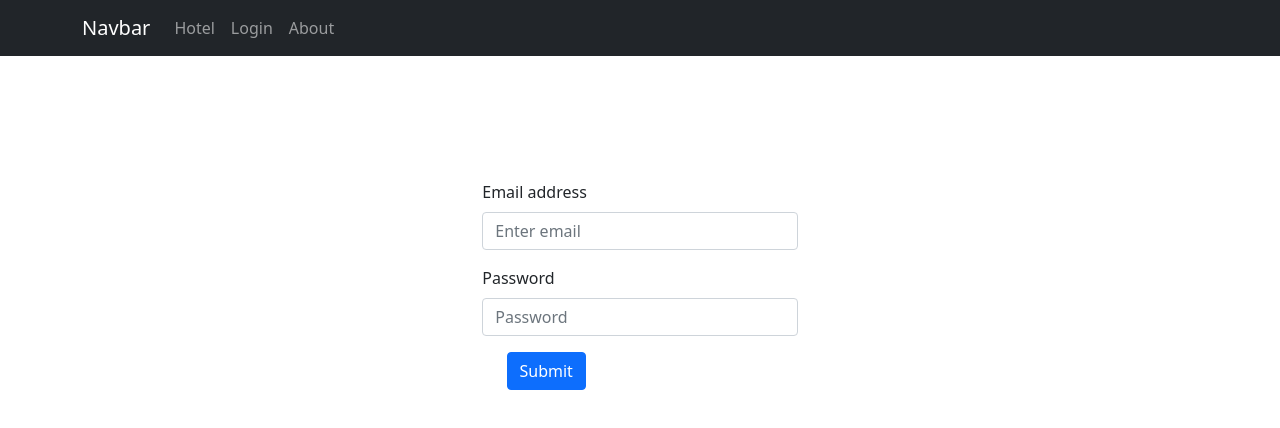
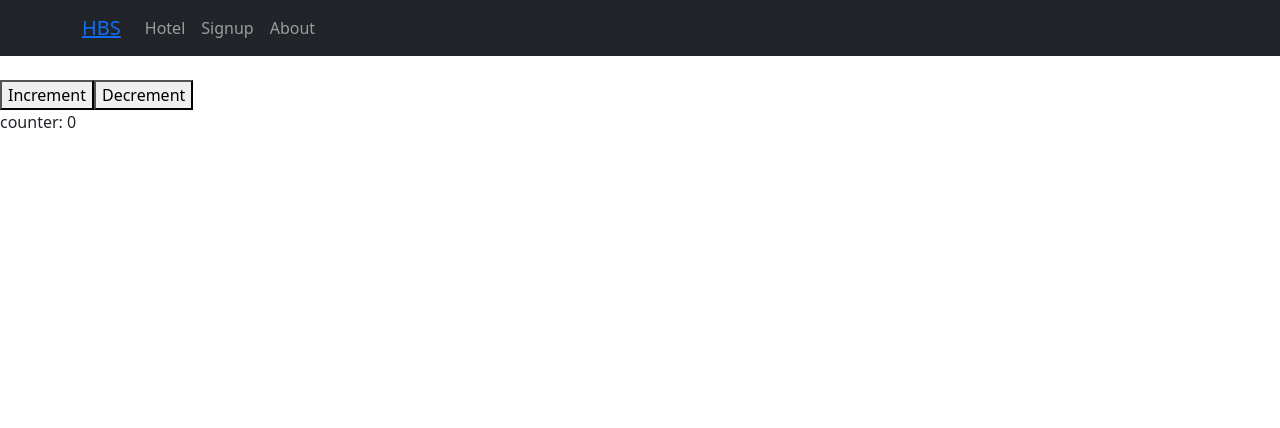
Before and after one commit to talihaarif13/reactproject, a React (Create React App) app: page /lifecycle in a window 1280 px wide. Shown: the top 428 px of the page. Built offline with nearby package versions, Linux system fonts and the light colour scheme.

Commit message:
component life cycle routes dynamic routes hooks_useparam_setstate

```diff
--- a/package.json
+++ b/package.json
@@ -10,6 +10,7 @@
     "react": "^17.0.2",
     "react-bootstrap": "^2.0.4",
     "react-dom": "^17.0.2",
+    "react-router-dom": "^6.2.1",
     "react-scripts": "5.0.0",
     "web-vitals": "^2.1.2"
   },
--- /dev/null
+++ b/src/About.js
@@ -0,0 +1,10 @@
+import React from "react";
+
+function About(){
+    return(
+        <div>
+            <h1>this is about page</h1>
+        </div>
+    );
+}
+export default About;
--- a/src/App.js
+++ b/src/App.js
@@ -1,13 +1,33 @@
 import React from "react";
 import NavBar from "./NavBar";
+// import Signup from "./Signup";
+import { Routes, Route } from "react-router-dom";
+import Home from "./Home";
+import Hotel from "./Hotel";
+import About from "./About";
 import Signup from "./Signup";
+import Room from "./Room";
+import LifeCycle from './LifeCycle';
 
-function App(){
-  return(
+
+function App() {
+  return (
     <div>
-      <NavBar headings = {["Hotel", "Login", "About"]} />
-      <Signup/>
+
+      {/* exact matchs exactly  but if not use will partially match*/}
+
+      <NavBar headings={["Hotel", "Signup", "About"]} />
+      <Routes>
+        <Route exact path="/" element={<Home />} />
+        <Route exact path = "/Hotel" element={ <Hotel/> } />
+        <Route exact path="/About" element={<About />} />
+        <Route exact path="/Signup" element={<Signup />} />
+        <Route path="/room/:id" element={< Room />}/>
+        <Route path = '/lifecycle' element={< LifeCycle />}/>
+      </Routes>
+
     </div>
+
   );
 }
 export default App;
--- /dev/null
+++ b/src/Home.js
@@ -0,0 +1,10 @@
+import React from "react";
+
+function Home(){
+    return(
+        <div>
+            <h1>this is home page</h1>
+        </div>
+    );
+}
+export default Home;
--- /dev/null
+++ b/src/Hotel.js
@@ -0,0 +1,64 @@
+import React from "react";
+// import { Outlet } from 'react-router-dom'
+import {Link} from "react-router-dom";
+import {  Button } from "react-bootstrap";
+
+function Hotel(){
+    //const rooms = ['room1', 'room2', 'room3'];
+    const rentals = [{
+        _id: 1,
+        title: "Nice Shahghouse Biryani",
+        image: "https://www.lux-review.com/wp-content/uploads/2019/09/turkish-hotel-1024x576.jpg",
+      },
+      {
+        _id: 2,
+        title: "Modern apartment in center",
+        image: "https://cdn.britannica.com/96/115096-050-5AFDAF5D/Bellagio-Hotel-Casino-Las-Vegas.jpg",
+      },
+      {
+        _id: 3,
+        title: "Old house in nature",
+        image: "https://www.samaa.tv/wp-content/uploads/2016/12/besthotelsites-1.jpg",
+      }]
+    return(
+        <div className="card-list">
+                <div className="container">
+                    <h1 className="page-title">Your Home All Around the World</h1>
+                    <div className="row">
+                        {
+                            rentals.map((rental)=>{
+                                return(
+                                    <div key={rental._id} className="col-md-3">
+                                        <div className="card bwm-card">
+                                        <img
+                                        className="card-img-top"
+                                        src={rental.image}
+                                        alt={rental.title} />
+                                        <div className="card-body">
+                                        <h5 className="card-title big-font">
+                                            {rental.title}
+                                        </h5>
+                                        <p className="card-text">
+                                            <Button variant=""><Link to={"/room/" + rental._id }>Check Rooms</Link></Button>
+                                        </p>
+                                        </div>
+                                        </div>
+                                    </div>
+                                )
+                            })
+                        }
+
+                    </div>
+                </div>
+            </div>
+        // <div>
+        //     {rooms.map((room, index ) => (
+        //         <h1 key = {index} >
+        //             <Link to={`/room/${index}`}>{room}</Link>
+        //         </h1>
+        //     ))}
+
+        // </div>
+    );
+}
+export default Hotel;
--- /dev/null
+++ b/src/LifeCycle.js
@@ -0,0 +1,37 @@
+import React from "react";
+
+class LifeCycle extends React.Component{
+    constructor(props){
+        console.log('constructor');
+        super(props);
+        this.state = {
+            counter : 0
+        }
+        this.increment = () => this.setState({counter: this.state.counter+1})
+        this.decrement = () => this.setState({counter: this.state.counter-1})
+    }
+    //only called when component show on screen/ render on dom
+    componentDidMount(){
+        console.log('component did mount');
+        console.log('-----');
+    }
+    render(){
+        console.log('render');
+        return(
+            <div>
+                <button onClick={this.increment}> Increment </button>
+                <button onClick={this.decrement}> Decrement </button>
+                <div className="counter">
+                    counter: {this.state.counter}
+                </div>
+            </div>
+        )
+    }
+    componentDidUpdate(){
+        console.log('component update');
+    }
+    componentWillUnmount(){
+        console.log('componenet unmount');
+    }
+}
+export default LifeCycle;
--- a/src/NavBar.js
+++ b/src/NavBar.js
@@ -1,16 +1,16 @@
 import React from "react";
 import { Navbar,  Container, Nav} from "react-bootstrap";
-
+import {Link } from "react-router-dom";
 
 function NavBar(props){
     return(
         <>
         <Navbar bg="dark" variant="dark">
             <Container>
-            <Navbar.Brand href="#home">Navbar</Navbar.Brand>
+            <Navbar.Brand > <Link to='/'> HBS </Link></Navbar.Brand>
             <Nav className="me-auto">
             {props.headings.map((value)=>{
-                return <Nav.Link href={value} key = {value} >{value}</Nav.Link>
+                return <Nav.Link as={Link} to={'/'+value} key ={value} >{value}</Nav.Link>
             })}
             </Nav>
             </Container>
--- /dev/null
+++ b/src/Room.js
@@ -0,0 +1,10 @@
+import React from "react";
+import  {useParams} from "react-router-dom";
+function Room(){
+    return(
+        <div>
+            <h1>this is Room page {useParams().id}</h1>
+        </div>
+    );
+}
+export default Room;
--- a/src/Signup.js
+++ b/src/Signup.js
@@ -15,6 +15,11 @@ function Signup(){
         console.log(email);
         console.log(password);
     }
+    //needs when type submit is set to prevent page reload
+    // function handleSubmit(e) {
+    //     e.preventDefault();
+    //     console.log('You clicked submit.');
+    // }
     return(
         <div>
             <Container >
@@ -34,7 +39,7 @@ function Signup(){
                         </Form.Group>
                     </Col>
                     <Col md = {6}>
-                        <Button variant="primary" type="submit"  onClick={SignupApi}>
+                        <Button variant="primary"  onClick={SignupApi}>
                             Submit
                         </Button>
                     </Col>
--- a/src/index.js
+++ b/src/index.js
@@ -4,10 +4,14 @@ import './index2.css';
 import App from './App';
 import reportWebVitals from './reportWebVitals';
 import 'bootstrap/dist/css/bootstrap.min.css';
+import { BrowserRouter as Router } from "react-router-dom";
+
 
 ReactDOM.render(
   <React.StrictMode>
-    <App />
+    <Router>
+      <App />
+    </Router>
   </React.StrictMode>,
   document.getElementById('root')
 );
```
Also changed, not shown: 2 other files (tests, documents, lock files or other folders).
